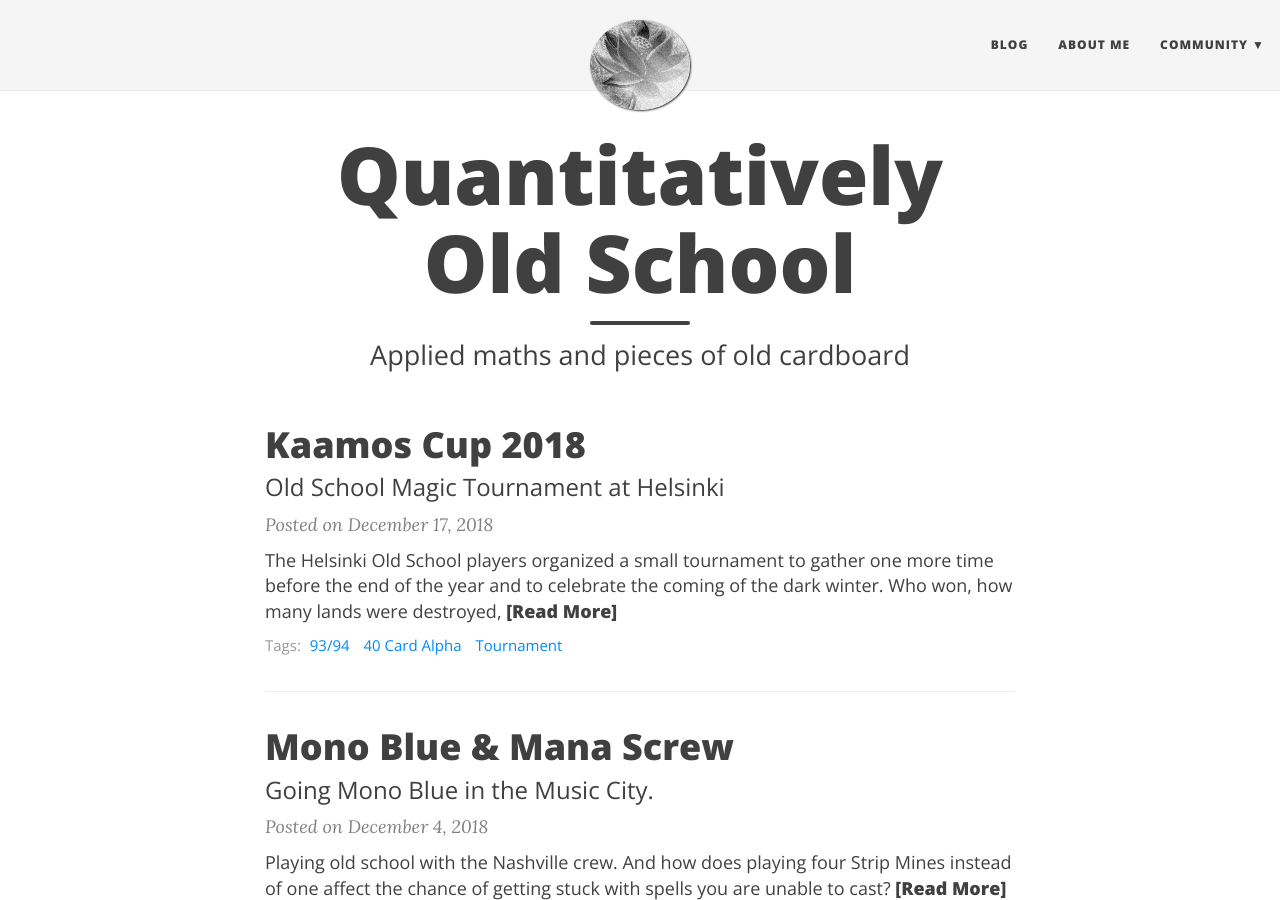
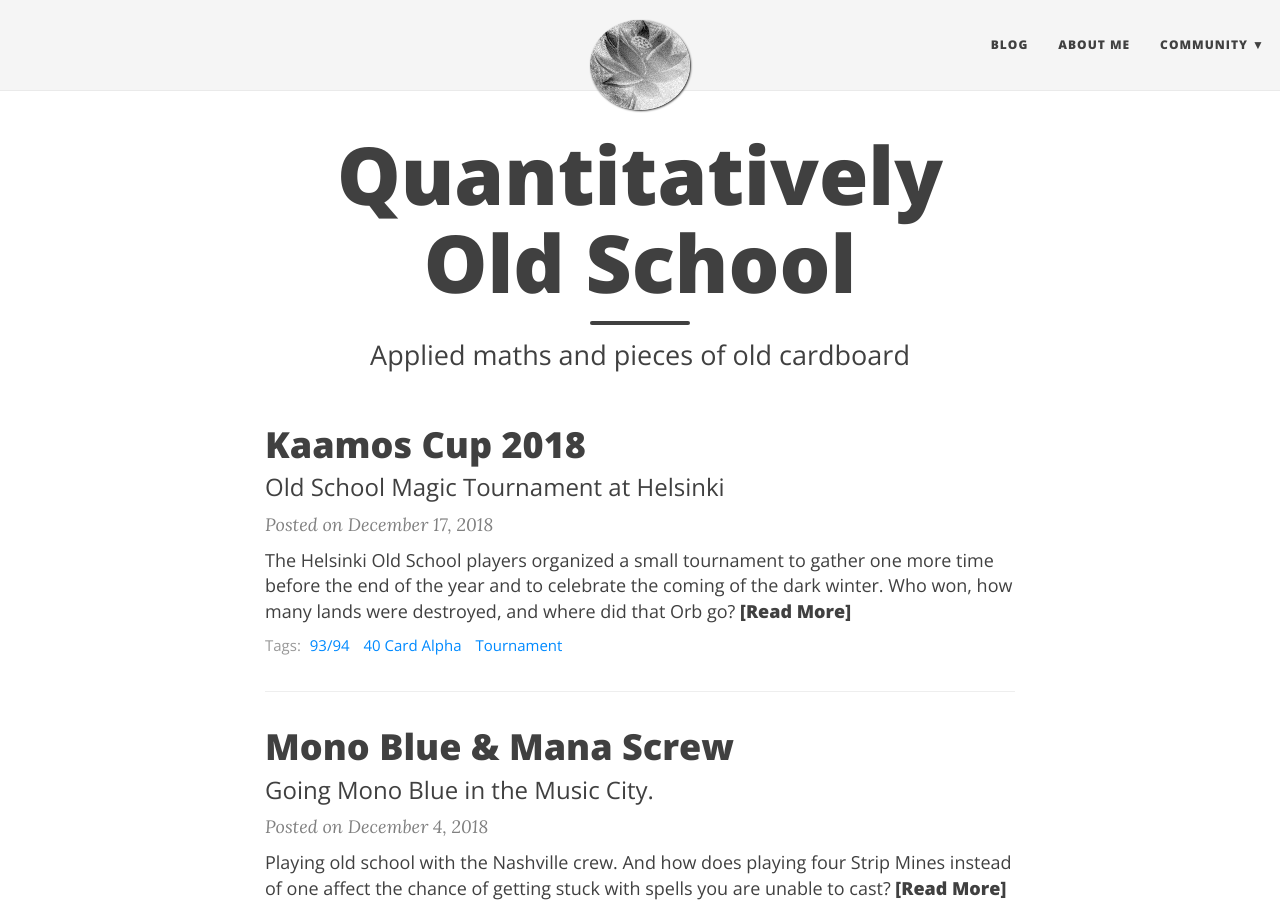
Before and after one commit to tmikonen/quantitatively, a Jekyll site: the page built from index.html, in a window 1280 px wide and 900 px high. Built offline with Jekyll 4.4.1, drawn with Linux system fonts in a browser that asks for light colours; nearby versions of some CDN libraries; the list of posts is cut into pages by our own code.

Commit message:
Fixed post Kaamos Cup

```diff
--- a/_posts/2018-12-17-kaamoscup.md
+++ b/_posts/2018-12-17-kaamoscup.md
@@ -2,7 +2,7 @@
 layout: post
 title: Kaamos Cup 2018
 subtitle: Old School Magic Tournament at Helsinki
-post_description: The Helsinki Old School players organized a small tournament to gather one more time before the end of the year and to celebrate the coming of the dark winter. Who won, how many lands were destroyed,
+post_description: The Helsinki Old School players organized a small tournament to gather one more time before the end of the year and to celebrate the coming of the dark winter. Who won, how many lands were destroyed, and where did that Orb go?
 bigimg: /img/kaamoscup2018/badmoon.jpg
 tags: [93/94, 40 Card Alpha, Tournament]
 ---
```
